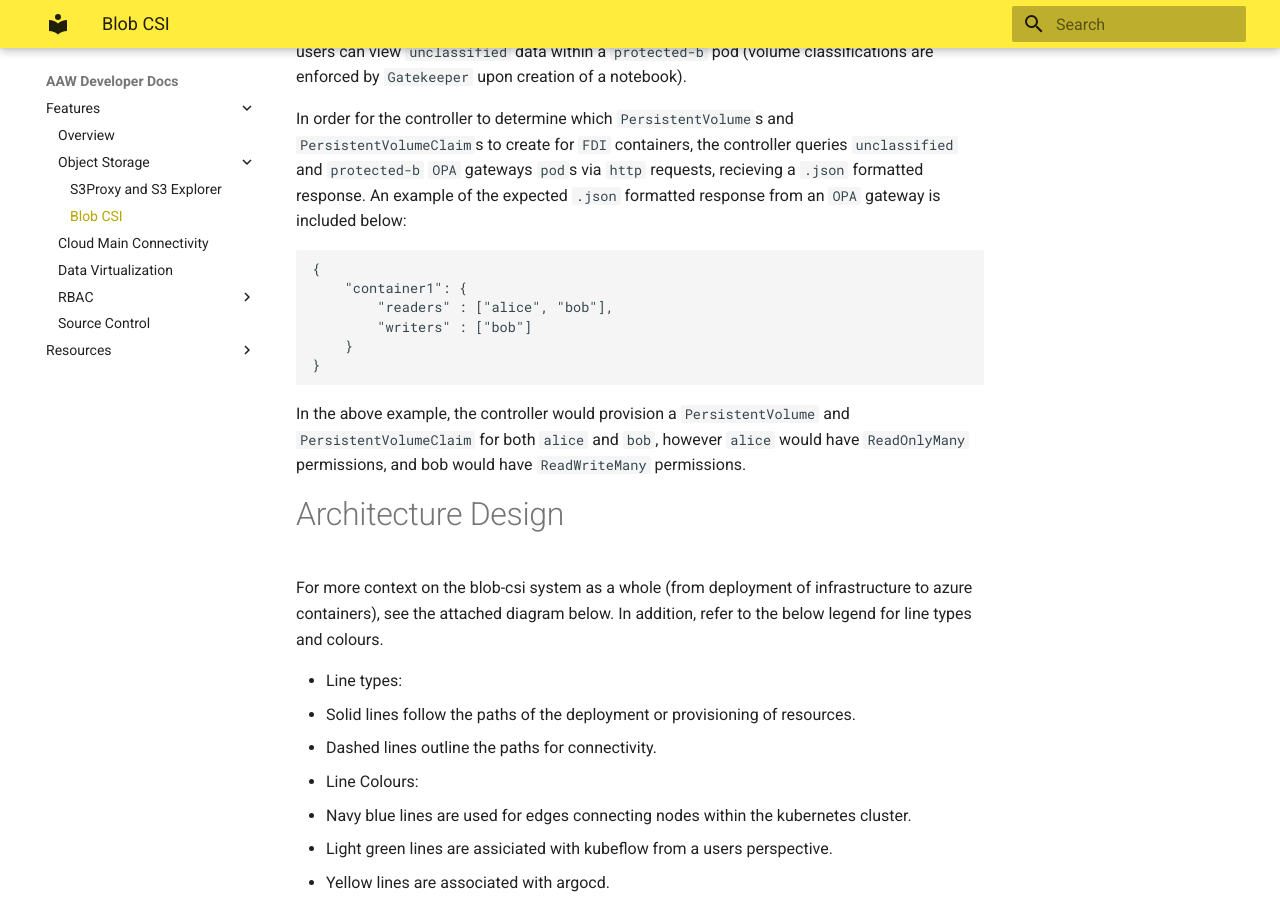
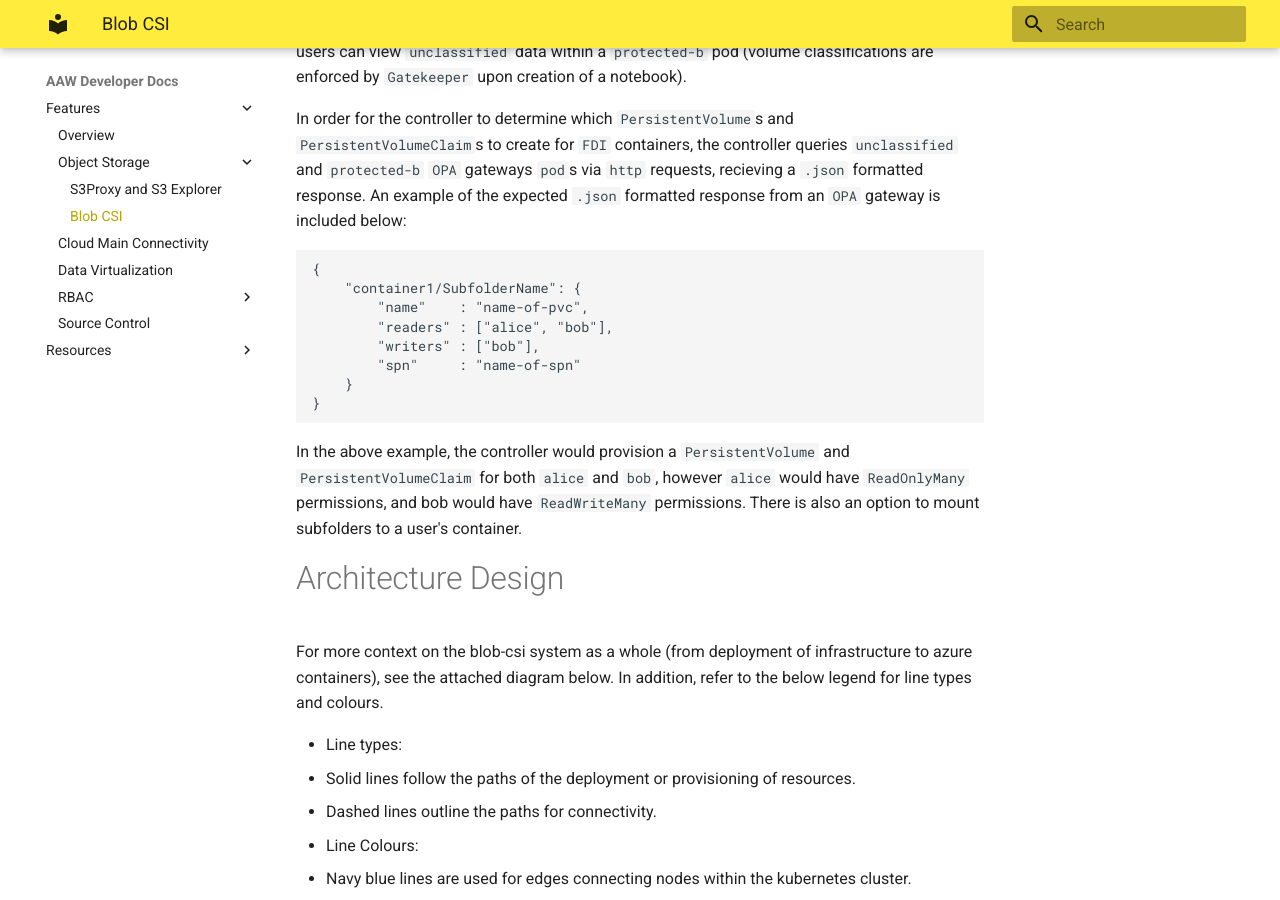
Before and after one commit to StatCan/aaw-developer-docs, an MkDocs documentation site: the page built from docs/features/object-storage/blobcsi.md, in a window 1280 px wide and 900 px high, scrolled down 1923 px. Built offline with MkDocs 1.6.1 and Material for MkDocs 9.7.7, drawn with Linux system fonts in a browser that asks for light colours.

Commit message:
update: blobcsi dev docs

````diff
--- a/docs/features/object-storage/blobcsi.md
+++ b/docs/features/object-storage/blobcsi.md
@@ -45,14 +45,17 @@ An example of the expected `.json` formatted response from an `OPA` gateway is i
 
 ```json
 {
-    "container1": {
+    "container1/SubfolderName": {
+        "name"    : "name-of-pvc",
         "readers" : ["alice", "bob"],
-        "writers" : ["bob"]
+        "writers" : ["bob"],
+        "spn"     : "name-of-spn"
     }
 }
 ```
 In the above example, the controller would provision a `PersistentVolume` and `PersistentVolumeClaim` for both `alice` and `bob`, however
-`alice` would have `ReadOnlyMany` permissions, and bob would have `ReadWriteMany` permissions.
+`alice` would have `ReadOnlyMany` permissions, and bob would have `ReadWriteMany` permissions. There is also an option to mount subfolders
+to a user's container.
 
 # Architecture Design
 
````
